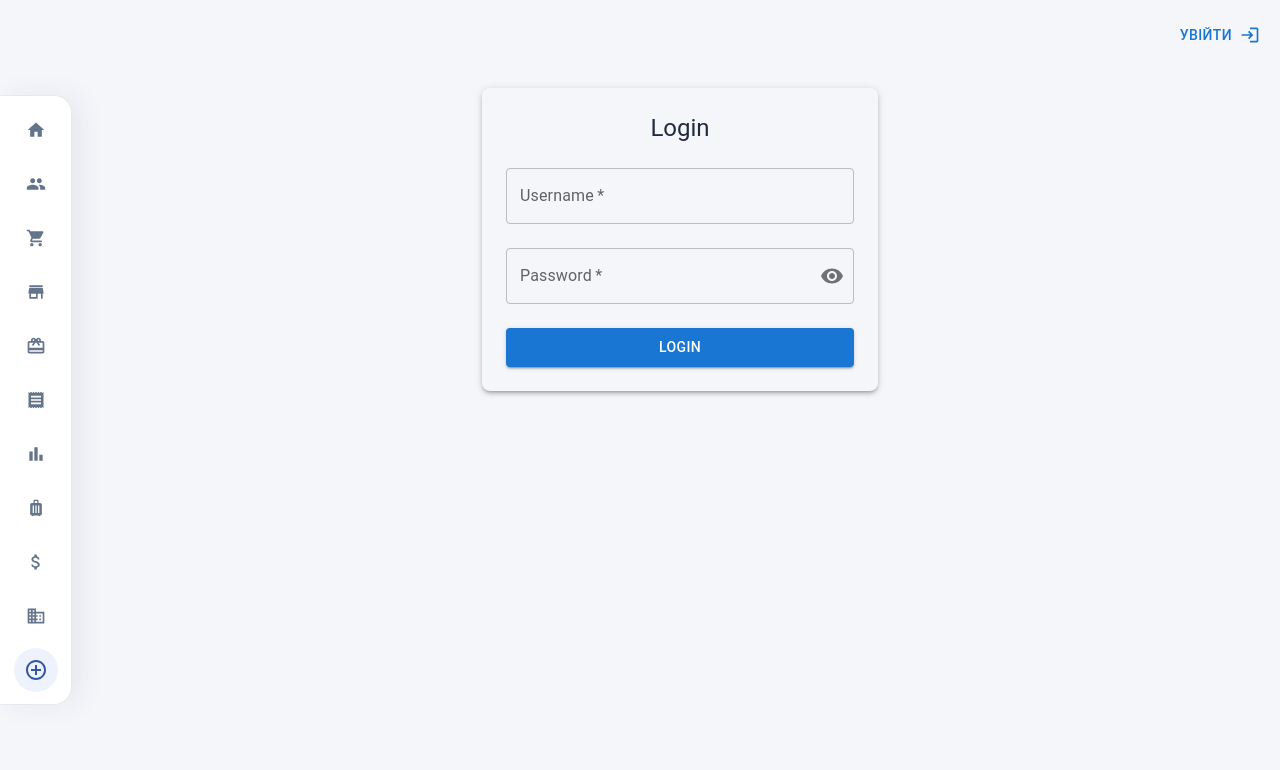
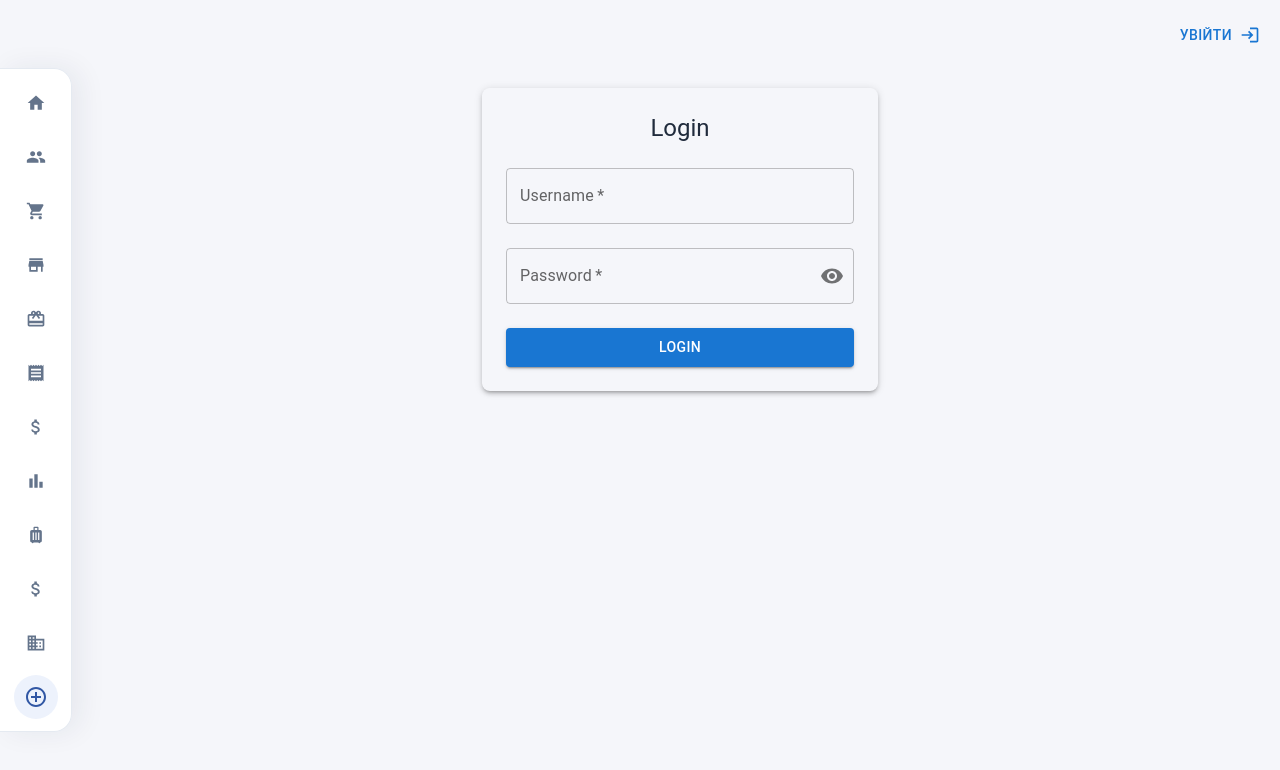
Before and after one commit to DragonDark13/crm_front_react, a React (Vite) app: page /crm_front_react/login in a window 1280 px wide. Shown: the top 770 px of the page. Built offline with nearby package versions, Linux system fonts and the light colour scheme.

Commit message:
Add financial journal navigation

```diff
--- a/src/components/Dachboard/Sidebar.tsx
+++ b/src/components/Dachboard/Sidebar.tsx
@@ -30,6 +30,7 @@ export const Sidebar: React.FC = () => {
         {title: "Каталог товарів", path: "/crm_front_react/products", icon: <Store fontSize={iconFontSize} />},
         {title: "ГіфтБокси", path: "/crm_front_react/gift_sets", icon: <CardGiftcard fontSize={iconFontSize} />},
         {title: "Історія закупівель", path: "/crm_front_react/purchases", icon: <Receipt fontSize={iconFontSize} />},
+        {title: "Фінансові операції", path: "/crm_front_react/financial-journal", icon: <AttachMoney fontSize={iconFontSize} />},
         {title: "Аналітика та звіти", path: "/crm_front_react/analytics", icon: <BarChart fontSize={iconFontSize} />},
         {title: "Пакування", path: "/crm_front_react/packaging", icon: <Luggage fontSize={iconFontSize} />},
         {title: "Інші витрати", path: "/crm_front_react/other-investments", icon: <AttachMoney fontSize={iconFontSize} />},
```
